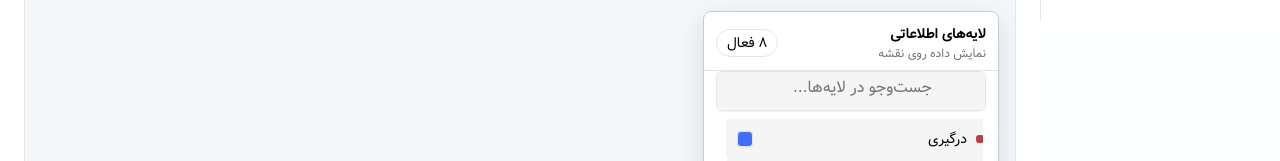
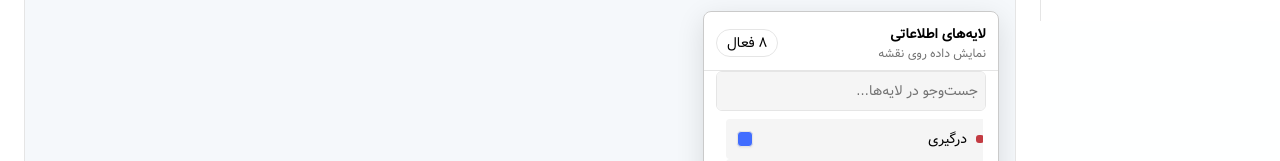
Before and after one commit to MohebaliDesign/Algonet-Didehban-Jahan, a React (Vite) app: page /world in a window 1280 px wide. Shown: the part 779-940 px from the top of the page. Built offline with nearby package versions, Linux system fonts and the light colour scheme.

Commit message:
Align map InputGroup styling with header search

```diff
--- a/src/styles/world-map-search.css
+++ b/src/styles/world-map-search.css
@@ -1,62 +1,41 @@
 /*
- * Map layer search uses the same shadcn Input + search affordance language as
- * the global header search, without the keyboard shortcut hint.
+ * Map layer search uses shadcn InputGroup with the same visual language as the
+ * global header search, without the keyboard shortcut hint.
  */
 .layer-panel .layer-search {
-  position: relative;
-  display: flex;
   width: auto;
   height: 40px;
   min-height: 40px;
-  align-items: center;
-  gap: 9px;
   margin: 0 12px 8px;
-  padding-inline: 12px;
-  border: 1px solid var(--border);
+  border-color: var(--border);
   border-radius: var(--radius-md);
   color: var(--muted-foreground);
   background: var(--accent);
+  box-shadow: none;
 }
 
-.layer-panel .layer-search > svg {
-  position: static;
-  z-index: auto;
-  inset: auto;
-  flex: none;
-  color: var(--muted-foreground);
-  pointer-events: none;
-}
-
-.layer-panel .layer-search [data-slot='input'] {
-  width: 100%;
+.layer-panel .layer-search [data-slot='input-group-control'] {
   height: 38px;
   min-height: 38px;
   min-width: 0;
-  flex: 1;
-  padding: 0;
-  border: 0;
-  border-radius: 0;
+  padding-inline: 0 12px;
   color: var(--foreground);
   background: transparent;
-  box-shadow: none;
   font-size: var(--type-control-size);
   line-height: var(--type-control-leading);
   text-align: start;
 }
 
-.layer-panel .layer-search [data-slot='input']:focus-visible {
-  border: 0;
-  outline: 0;
-  box-shadow: none;
-  --tw-ring-shadow: 0 0 #0000;
+.layer-panel .layer-search [data-slot='input-group-control']::placeholder {
+  color: var(--muted-foreground);
+  opacity: 1;
+}
+
+.layer-panel .layer-search [data-slot='input-group-addon'] {
+  flex: none;
+  color: var(--muted-foreground);
 }
 
 .layer-panel .layer-search:focus-within {
   border-color: var(--ring);
-  box-shadow: 0 0 0 3px color-mix(in srgb, var(--ring) 20%, transparent);
 }
-
-.layer-panel .layer-search [data-slot='input']::placeholder {
-  color: var(--muted-foreground);
-  opacity: 1;
-}
```
